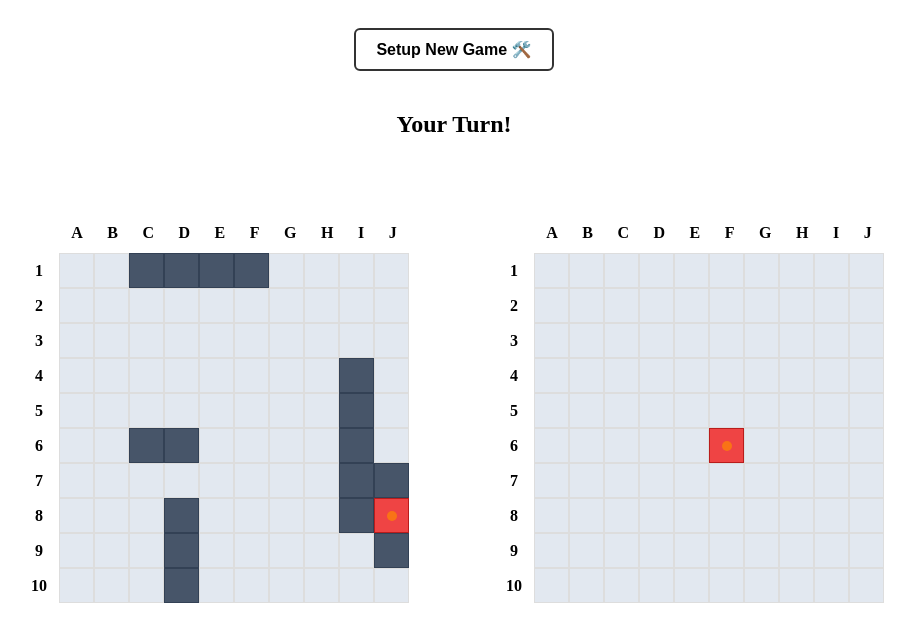
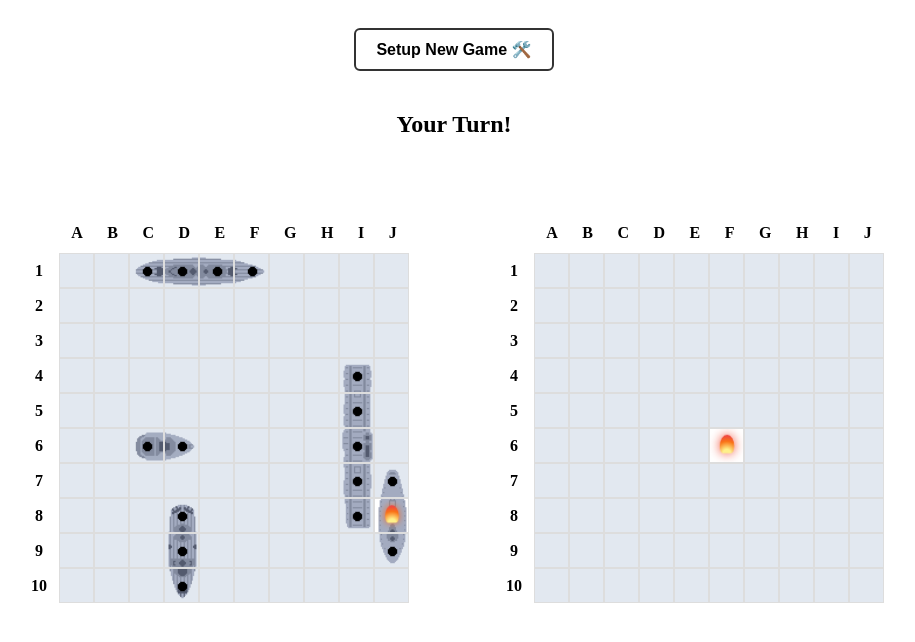
Before and after one commit to AleixMJ/TOP---Battleship, a website built with webpack: page src/template.html in a window 1280 px wide. Both pictures are taken after a click on the element 895 px from the left and 428 px from the top of the page. Shown: the whole page, without its empty margins (186-1101 px from the left). Built offline with nearby package versions, Linux system fonts and the light colour scheme.

Commit message:
feat: implement precise ship asset slicing, vertical rotation engine, and animated fire hits

```diff
--- a/src/Gameboard.js
+++ b/src/Gameboard.js
@@ -10,8 +10,8 @@ class Gameboard {
         this.successfulAttacks = [];
     }
 
-    placeShip(length,  startY, startX, vertical = true) {
-        let ship = new Ship(length);
+    placeShip(length,  startY, startX, vertical = true, name = "Unknown") {
+        let ship = new Ship(length, name);
         if (vertical === true) {
 
             if(startY + ship.length > 10) throw Error("ship out of boundries")
@@ -24,13 +24,15 @@ class Gameboard {
                 scanY++;
             }
 
-            this.grid[startY][startX] = ship;
             this.ships.push(ship);
-            let SquaresOccupied = 1;
-            while (ship.length > SquaresOccupied ) {
-                startY++;
-                this.grid[startY][startX] = ship;
-                SquaresOccupied++;
+
+            for (let i = 0; i < ship.length; i++) {
+                    this.grid[startY + i][startX] = {
+                    ship: ship,
+                    name: ship.name,
+                    index: i,
+                    orientation: "vertical"
+                };
             }
         } else {
             if(startX + ship.length > 10) throw Error("ship out of boundries")
@@ -43,13 +45,14 @@ class Gameboard {
                 scanX++;
             }
 
-            this.grid[startY][startX] = ship;
             this.ships.push(ship);
-            let SquaresOccupied = 1;
-            while (ship.length > SquaresOccupied ) {
-                startX++;
-                this.grid[startY][startX] = ship;
-                SquaresOccupied++;
+            for (let i = 0; i < ship.length; i++) {
+                this.grid[startY][startX + i] = {
+                    ship: ship,
+                    name: ship.name, // 👈 Reads perfectly from the ship instance!
+                    index: i,
+                    orientation: "horizontal"
+                };
             }
         }
     }
@@ -76,7 +79,7 @@ class Gameboard {
 
         if (target !== null) {
             this.successfulAttacks.push([row, col]);
-            target.hit();
+            target.ship.hit();
 
         } else this.missedAttacks.push([row, col]);
 
--- a/src/Ship.js
+++ b/src/Ship.js
@@ -1,13 +1,14 @@
 class Ship {
-    constructor(length) {
+    constructor(length, name = "Unknown") {
         this.length = length;
         this.hits = 0;
+        this.name = name;
         this.id = crypto.randomUUID();
     }
 
     hit() {
-        if (this.hits == this.length) {
-            return
+        if (this.hits >= this.length) {
+            return;
         }
         this.hits ++;
     }
--- a/src/cellStatus.css
+++ b/src/cellStatus.css
@@ -4,22 +4,20 @@
 
 /* 1. Base Environments (Fog of War default) */
 .cell.water {
-    background-color: #e2e8f0; /* Soft slate gray/blue */
+    background-color: #e2e8f0;
 }
 
 /* Only show healthy ships on the player's own board */
 .player .cell.ship {
-    background-color: #475569; /* Solid iron-clad gray */
-    border-color: #334155;
+    background-color: #e2e8f0; /* Changed from #cbd5e1 to match pure water! */
+    border-color: #ddd;        /* Optional: softer border color matching empty cells */
 }
 
-/* Hide opponent ships by default so they look exactly like empty water! */
+/* Hide opponent ships by default */
 .opponent .cell.ship {
     background-color: #e2e8f0;
 }
 
-
-/* 2. Action Modifiers (Attacked States) */
 
 /* Missed Shot: Water that was fired upon */
 .cell.water.miss {
@@ -27,32 +25,128 @@
     display: flex;
     align-items: center;
     justify-content: center;
+    position: relative;
 }
 
-/* Subtle white peg marker for a miss */
+/* The permanent splash core */
 .cell.water.miss::after {
     content: "";
-    width: 8px;
-    height: 8px;
-    background-color: #ffffff;
+    width: 6px;
+    height: 6px;
+    background-color: #93c5fd; /* Soft water-blue peg */
     border-radius: 50%;
-    box-shadow: 0 0 4px rgba(0,0,0,0.2);
+    box-shadow: 0 0 4px rgba(59, 130, 246, 0.5);
+    z-index: 2;
+}
+
+/* The expanding splash ring */
+.cell.water.miss::before {
+    content: "";
+    position: absolute;
+    width: 10px;
+    height: 10px;
+    border: 2px solid #60a5fa;
+    border-radius: 50%;
+    animation: splashRipple 1.2s infinite ease-out;
+    opacity: 0;
+    z-index: 1;
+}
+
+@keyframes splashRipple {
+    0% {
+        width: 6px;
+        height: 6px;
+        opacity: 1;
+    }
+    100% {
+        width: 28px;
+        height: 28px;
+        opacity: 0;
+        border-width: 1px;
+    }
 }
 
 /* Successful Hit: Any cell containing a ship that was fired upon */
 .cell.ship.hit {
-    background-color: #ef4444; /* High-visibility Red */
-    border-color: #b91c1c;
+    /* Clear the solid red block so we can see the ship hull underneath! */
+    background-color: transparent;
     display: flex;
     align-items: center;
     justify-content: center;
 }
 
-/* Red/orange core marker for a confirmed hit */
+/* 💥 THE ANIMATED FIRE PEG MARKER */
 .cell.ship.hit::after {
     content: "";
-    width: 10px;
-    height: 10px;
-    background-color: #f97316;
-    border-radius: 50%;
+    width: 14px;
+    height: 18px;
+    /* Create a tear-drop flame shape */
+    border-radius: 50% 50% 20% 20% / 60% 60% 40% 40%;
+
+    /* Fire color gradient: Yellow core to intense Orange/Red outer layer */
+    background: radial-gradient(circle at bottom, #fef08a 20%, #f97316 60%, #ef4444 90%);
+
+    /* Center it slightly upward like a real flame */
+    margin-top: -4px;
+    filter: drop-shadow(0 0 4px #ef4444);
+
+    /* Attach the flicker loop */
+    animation: flicker 0.6s infinite alternate ease-in-out;
+    z-index: 2; /* Ensure it stays on top of the ship sprite */
 }
+
+/* Creative keyframe loop to make the flame dance and scale subtly */
+@keyframes flicker {
+    0% {
+        transform: scale(0.95) rotate(-2deg);
+        filter: drop-shadow(0 0 3px #f97316);
+    }
+    100% {
+        transform: scale(1.05) rotate(2deg);
+        filter: drop-shadow(0 0 6px #ef4444);
+    }
+}
+
+
+/* 3. Structural Slicing Engine */
+
+.grid-board .cell {
+    position: relative;
+    width: 35px;
+    height: 35px;
+    box-sizing: border-box;
+    overflow: hidden; /* Cookie-cutter mask */
+}
+
+/* Target the image specifically inside our grid-board cell */
+.grid-board .cell .board-ship-sprite {
+    position: absolute;
+    height: 35px;
+    top: 0;
+
+    /* Horizontal defaults: Stretch wide, shift left per segment index */
+    width: calc(var(--slots) * 35px);
+    min-width: calc(var(--slots) * 35px);
+    left: calc(var(--index) * -35px);
+
+    object-fit: fill;
+    pointer-events: none;
+    z-index: 1;
+}
+
+/* 💥 THE FLUSH VERTICAL ROTATION ENGINE */
+.grid-board .cell .board-ship-sprite.vertical {
+    /* 1. Keep the standard horizontal width/height bounds! */
+    width: calc(var(--slots) * 35px);
+    min-width: calc(var(--slots) * 35px);
+    height: 35px;
+    min-height: 35px;
+
+    /* 2. Pivot the horizontal image 90 degrees around the cell's center */
+    transform: rotate(90deg);
+    transform-origin: 17.5px 17.5px; /* (35px / 2) Centered perfectly */
+
+    /* 3. Shift the artwork upwards by the segment index so the slice aligns */
+    top: calc(var(--index) * -35px);
+    left: 0;
+}
--- a/src/gameboard.css
+++ b/src/gameboard.css
@@ -50,8 +50,8 @@
 
     /* Make sure this matches your template size */
     display: grid;
-    grid-template-columns: repeat(10, 1fr);
-    grid-template-rows: repeat(10, 1fr);
+    grid-template-columns: repeat(10, 35px);
+    grid-template-rows: repeat(10, 35px);
 }
 
 .cell {
--- a/src/index.js
+++ b/src/index.js
@@ -7,9 +7,23 @@ import "./setupView.css";
 import initGame from "./initGame.js";
 // import setupGame from "./setupGame.js"; // You will build this next!
 
+import carrierImg from "./assets/carrier.png";
+import battleshipImg from "./assets/battleship.png";
+import destroyerImg from "./assets/destroyer.png";
+import submarineImg from "./assets/submarine.png";
+import cruiserImg from "./assets/cruiser.png";
+
+const FLEET_BLUEPRINTS = [
+    { name: "Carrier",     slots: 5, image: carrierImg,     id: "carrier" },
+    { name: "Battleship",  slots: 4, image: battleshipImg,  id: "battleship" },
+    { name: "Cruiser",     slots: 3, image: cruiserImg,     id: "cruiser" },
+    { name: "Submarine",   slots: 3, image: submarineImg,   id: "submarine" },
+    { name: "Destroyer",   slots: 2, image: destroyerImg,   id: "destroyer" }
+];
+
 document.addEventListener("DOMContentLoaded", () => {
     // 1. Instant action on load
-    initGame();
+    initGame(FLEET_BLUEPRINTS);
 
     // 2. Grab UI Control Elements
     const newGameBtn = document.getElementById("new-game-btn");
--- a/src/initGame.js
+++ b/src/initGame.js
@@ -9,7 +9,7 @@ import populateFleetRandomly from "./populateFleetRandomly.js";
 let isAiThinking = false;
 let isGameOver = false;
 
-function initGame() {
+function initGame(fleet) {
     // Reset global engine state flags back to baseline defaults for a new match
     isAiThinking = false;
     isGameOver = false;
@@ -34,8 +34,6 @@ function initGame() {
         </div>
     `;
 
-    const fleet = [5, 4, 3, 3, 2];
-
     // 2. CREATE AND PLACE FLEETS
     // Instantiating fresh player models completely decoupled from any older matches
     const player = new Player();
@@ -46,7 +44,7 @@ function initGame() {
     // 3. RENDER PLAYER LAYOUT
     const playerWrapper = document.querySelector(".gameboard-wrapper.player");
     renderHeaders(playerWrapper);
-    renderBoard("gameboard-container-player", player.board);
+    renderBoard("gameboard-container-player", player.board, fleet);
 
     // 4. RENDER OPPONENT LAYOUT
     const opponentWrapper = document.querySelector(".gameboard-wrapper.opponent");
@@ -92,7 +90,7 @@ function initGame() {
         // Execute asynchronous AI turnaround
         setTimeout(() => {
             opponent.randomAttack(player.board);
-            renderBoard("gameboard-container-player", player.board);
+            renderBoard("gameboard-container-player", player.board, fleet);
 
             // Assess victory criteria for Computer AI
             if (player.board.allShipsSunk()) {
--- a/src/populateFleetRandomly.js
+++ b/src/populateFleetRandomly.js
@@ -1,6 +1,6 @@
 // populateFleetRandomly.js
 
-function populateFleetRandomly(gameboardInstance, fleet) {
+function populateFleetRandomly(playerInstance, fleet) {
 
      for (let ship of fleet) {
 
@@ -12,7 +12,13 @@ function populateFleetRandomly(gameboardInstance, fleet) {
             const alignment = Math.random() > 0.5;
 
             try {
-                gameboardInstance.board.placeShip(ship, randomRow, randomCol, alignment);
+                playerInstance.board.placeShip(
+                    ship.slots,
+                    randomRow,
+                    randomCol,
+                    alignment,
+                    ship.name
+                );
                 placed = true;
             } catch (error) {
                 console.log(`AI placement failed (${error.message}). Retrying...`);
--- a/src/renderBoard.js
+++ b/src/renderBoard.js
@@ -1,37 +1,59 @@
 //renderBoard.js
 
-function renderBoard(containerId, gameboardInstance) {
-
-    console.log(`DEBUG: renderBoard is currently painting cells into: ${containerId}`);
+function renderBoard(containerId, gameboardInstance, fleetBlueprints = null) {
 
     const container = document.getElementById(containerId);
     container.innerHTML = "";
 
     for (let row = 0; row < 10; row++) {
         for (let col = 0; col < 10; col++) {
-            const cell = document.createElement("div");
-            cell.classList.add("cell");
-            cell.dataset.row = row;
-            cell.dataset.col = col;
+
+            const cellData = gameboardInstance.grid[row][col];
+
+            const cellElement = document.createElement("div");
+            cellElement.classList.add("cell");
+            cellElement.dataset.row = row;
+            cellElement.dataset.col = col;
 
             const matchesCell = coord => coord[0] === row && coord[1] === col;
 
             const isHit = gameboardInstance.successfulAttacks.some(matchesCell);
             const isMiss = gameboardInstance.missedAttacks.some(matchesCell);
 
-            if (gameboardInstance.grid[row][col] !== null) {
-                    cell.classList.add("ship");
+            if (cellData !== null) {
+                    cellElement.classList.add("ship");
                 } else {
-                cell.classList.add("water");
+                cellElement.classList.add("water");
             }
 
             if (isHit) {
-                cell.classList.add("hit");
+                cellElement.classList.add("hit");
             } else if (isMiss) {
-                cell.classList.add("miss");
+                cellElement.classList.add("miss");
             }
 
-            container.appendChild(cell);
+            if (cellData !== null && fleetBlueprints) {
+                const blueprint = fleetBlueprints.find(b => b.name === cellData.name);
+
+                if (blueprint) {
+                    const imgElement = document.createElement("img");
+                    imgElement.src = blueprint.image;
+
+                    imgElement.classList.add("board-ship-sprite");
+
+                    imgElement.style.setProperty("--slots", blueprint.slots);
+                    imgElement.style.setProperty("--index", cellData.index);
+
+                    if (cellData.orientation === "vertical") {
+                        imgElement.classList.add("vertical");
+                    }
+                    cellElement.appendChild(imgElement);
+                }
+
+
+            }
+
+            container.appendChild(cellElement);
 
         }
 
--- a/src/setupView.css
+++ b/src/setupView.css
@@ -1,3 +1,5 @@
+/* setupView.css*/
+
 #setup-view {
     display: flex;
     flex-direction: column;
```
